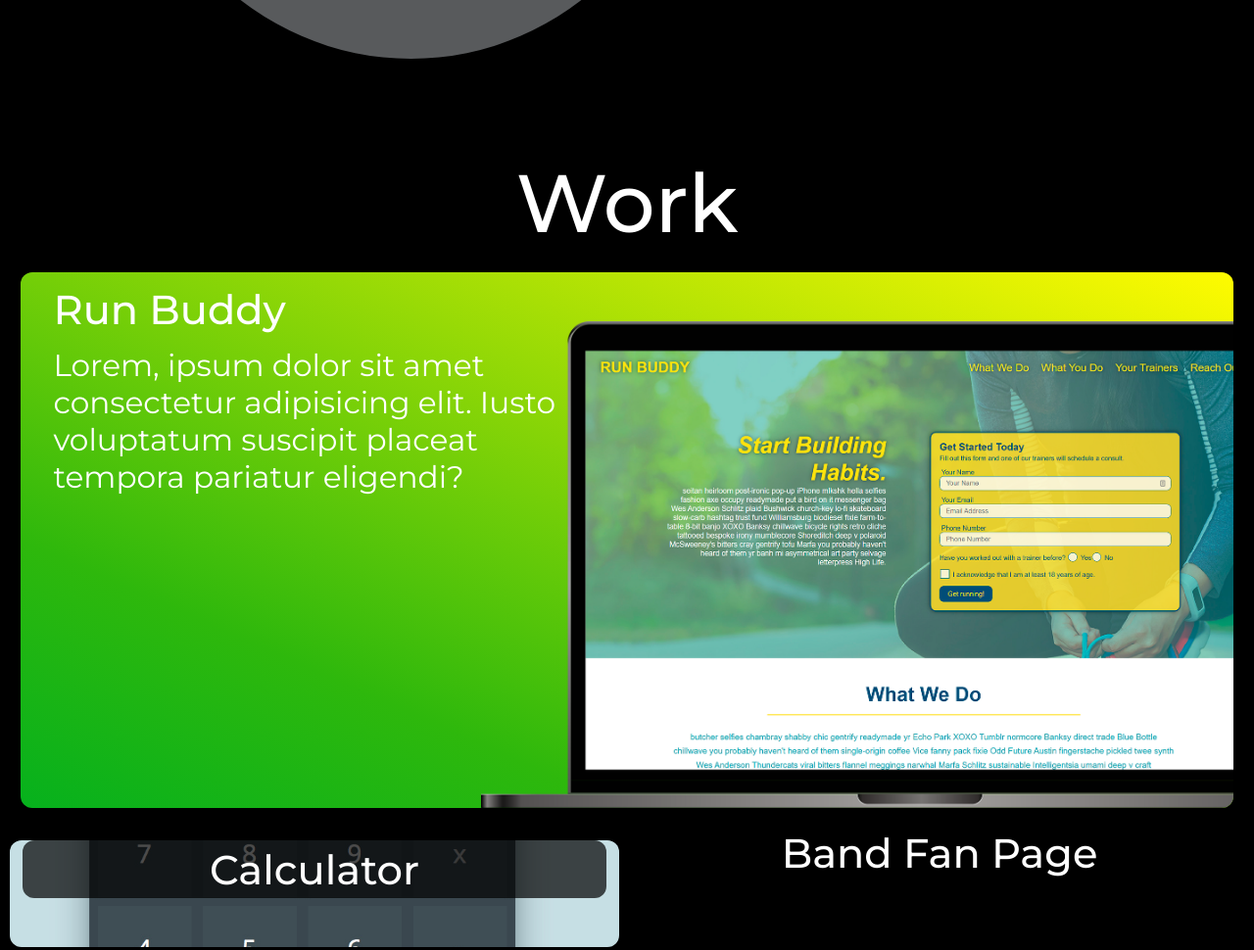
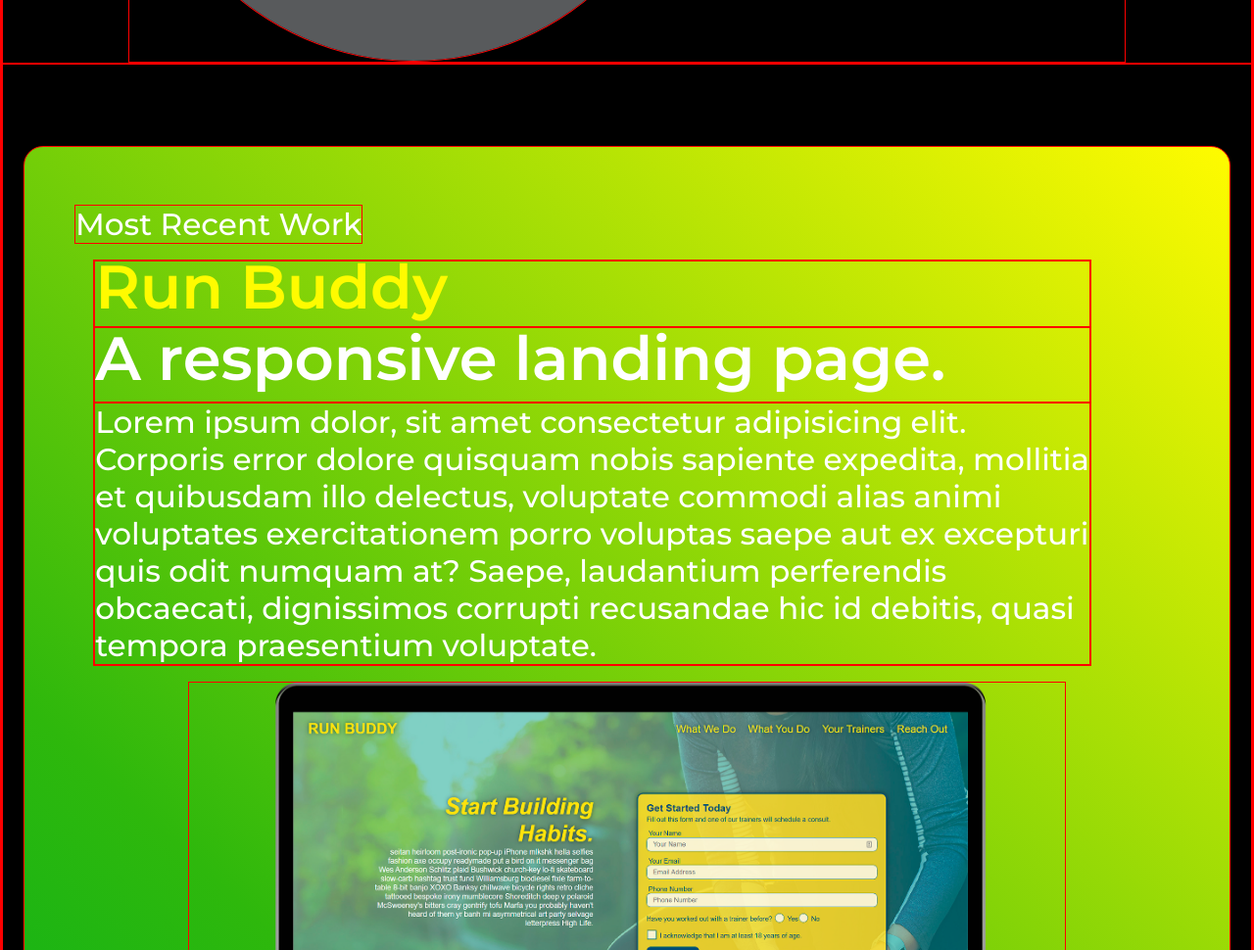
Before and after one commit to mannygarcia98/Portfolio-Manny, a plain HTML site: page index.html in a window 1280 px wide. Shown: the part 1560-2530 px from the top of the page at 98% size. Drawn offline with Linux system fonts and the light colour scheme.

Commit message:
added flex to work secttion

```diff
--- a/assets/css/style.css
+++ b/assets/css/style.css
@@ -12,7 +12,7 @@
   margin: 0;
   padding: 0;
   box-sizing: border-box;
-  /* border: 1px solid red; */
+  border: 1px solid red;
 }
 
 html,
@@ -30,6 +30,7 @@ body h3 {
   font-weight: 500;
   text-align: center;
   margin: 1vw 1vw;
+  color: var(--primary-color);
 }
 
 body h4 {
@@ -97,10 +98,11 @@ header nav ul li a {
 }
 
 header nav ul li a:hover {
-  background: var(--tertiary-color);
-  color: var(--primary-color);
+  background: var(--primary-color);
+  color: var(--secondary-color);
   border-radius: 0.6em;
   text-shadow: none;
+  font-weight: 400;
 }
 /* End Header Styles */
 
@@ -155,7 +157,7 @@ header nav ul li a:hover {
   text-align: center;
   font-size: 7.5vw;
   /* font-size: 5.5vw; */
-  font-weight: 100;
+  font-weight: 300;
 }
 
 .hero #arrow {
@@ -239,6 +241,7 @@ header nav ul li a:hover {
 
 .about p {
   flex-basis: 300px;
+  font-weight: 500;
   flex-grow: 2;
   font-size: calc(1.5vh + 1.5vw);
   /* font-size: calc(1.3vh + 1.3vw); */
@@ -272,12 +275,12 @@ header nav ul li a:hover {
 }
 .primary-project {
   /* position: relative; */
-  background: linear-gradient(
+  /* background: linear-gradient(
     to right top,
     #194189 0%,
     #3b4980 25%,
     #8738a7 100%
-  );
+  ); */
   background: linear-gradient(
     to right top,
     #06b11d 0%,
@@ -285,37 +288,67 @@ header nav ul li a:hover {
     #fffb00 100%
   );
   /* height: 60vh; */
-  border-radius: 12px;
-  margin: calc(1vh + 1vw);
+  border-radius: 20px;
+  margin: calc(0.5vh + 0.5vw);
   /* margin: calc(2vh + 2vw); */
   overflow: hidden;
 }
 
-.run-buddy h4 {
+/* .run-buddy h4 {
   text-align: left;
   padding-left: calc(1vh + 1vw);
   font-size: ;
+} */
+.primary-project {
+  display: flex;
+  /* padding-top: 4vh; */
+  flex-wrap: wrap;
+  align-items: center;
+  /* align-content: center; */
+  padding: 4vw;
 }
 
-.laptop-image {
-  /* margin: -2vw -4vw -2vw -7vw; */
-  margin-top: -2vw;
-  margin-right: -10vw;
-  margin-bottom: -2vw;
-  margin-left: -7vw;
+.projects-top {
+  margin-top: 1vh;
+  margin-bottom: 2vh;
 }
 
-.primary-project p {
+.run-buddy-description {
+  /* padding-top: 5vh; */
+  display: flex;
+  flex-direction: column;
+  margin: 0 1.5vw;
+  margin-right: 7vw;
+}
+
+#run-buddy-header {
+  font-weight: 600;
+  color: #fffb00;
+  font-size: calc(3vh + 3vw);
+  line-height: 0.85;
+  padding-bottom: 1vw;
+}
+
+#run-buddy-subheading {
+  font-weight: 600;
+  color: #ffffff;
+  font-size: calc(3vh + 3vw);
+  line-height: 1;
+  padding-bottom: 1vw;
+}
+
+.run-buddy {
+  font-weight: 500;
   font-size: calc(1.5vh + 1.5vw);
-  margin-left: 1vw;
-  margin-bottom: 1vw;
-  padding-left: calc(1vh + 1vw);
+  margin: 0 calc(1vh + 1vw);
 }
 
 .primary-project img {
   display: block;
-  /* margin: 0 auto; */
-  width: 60vw;
+  align-self: center;
+  margin: 2vh auto 2vh auto;
+  /* margin: 0 1vh; */
+  width: 40vw;
   width: 70vw;
 }
 
--- a/index.html
+++ b/index.html
@@ -30,8 +30,16 @@
     <section class="hero">
       <div class="hero-name-occupation">
         <div class="name-container">
-          <img class="first-name name" src="./assets/images/firstname.svg" alt="" />
-          <img class="last-name name" src="./assets/images/lastname.svg" alt="" />
+          <img
+            class="first-name name"
+            src="./assets/images/firstname.svg"
+            alt=""
+          />
+          <img
+            class="last-name name"
+            src="./assets/images/lastname.svg"
+            alt=""
+          />
           <div>
             <p class="occupation">Web Developer</p>
           </div>
@@ -70,11 +78,11 @@
       <div class="about-content-container">
         <img src="./assets/images/avatar.png" alt="" />
         <p>
-          My name is Manny. My interests range from creative work
-          to more technical subjects such as math and science. Because of this,
-          I found it hard to decide between majoring in graphic design or
-          computer science. Web development seemed like the best of both worlds
-          for someone like me.
+          My name is Manny. My interests range from creative work to more
+          technical subjects such as math and science. Because of this, I found
+          it hard to decide between majoring in graphic design or computer
+          science. Web development seemed like the best of both worlds for
+          someone like me.
         </p>
       </div>
     </article>
@@ -82,16 +90,17 @@
 
     <!-- My Work -->
     <section id="work" class="showcase">
-      <h3>Work</h3>
+      <!-- <h3>Work</h3> -->
       <div class="primary-project run-buddy">
-        <h4>Run Buddy</h4>
-        <div class="run-buddy-container">
-          <p class="run-buddy-desc">
-            Lorem, ipsum dolor sit amet consectetur adipisicing elit. Iusto
-            voluptatum suscipit placeat tempora pariatur eligendi?
+        <p class="projects-top">Most Recent Work</p>
+        <div class="run-buddy-description">
+          <p id="run-buddy-header" >Run Buddy</p>
+          <p id="run-buddy-subheading">A responsive landing page.</p>
+          <p class="run-buddy-paragraph">
+            Lorem ipsum dolor, sit amet consectetur adipisicing elit. Corporis error dolore quisquam nobis sapiente expedita, mollitia et quibusdam illo delectus, voluptate commodi alias animi voluptates exercitationem porro voluptas saepe aut ex excepturi quis odit numquam at? Saepe, laudantium perferendis obcaecati, dignissimos corrupti recusandae hic id debitis, quasi tempora praesentium voluptate.
           </p>
-          <div class="laptop-image"><img src="./assets/images/runbuddymockup.png" alt="" /></div>
         </div>
+        <img src="./assets/images/runbuddymockup.png" alt="" />
       </div>
       <div class="secondary-projects-container">
         <div class="secondary-project calculator">
```
